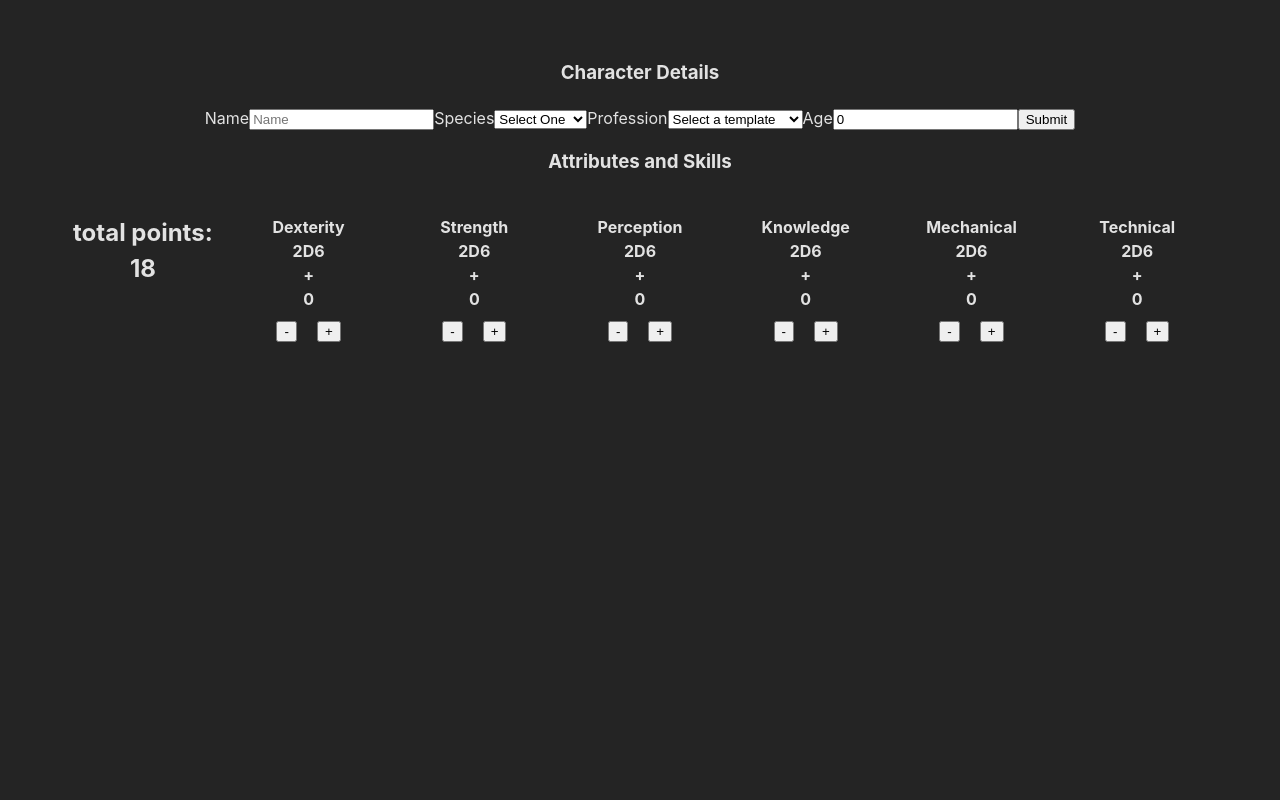
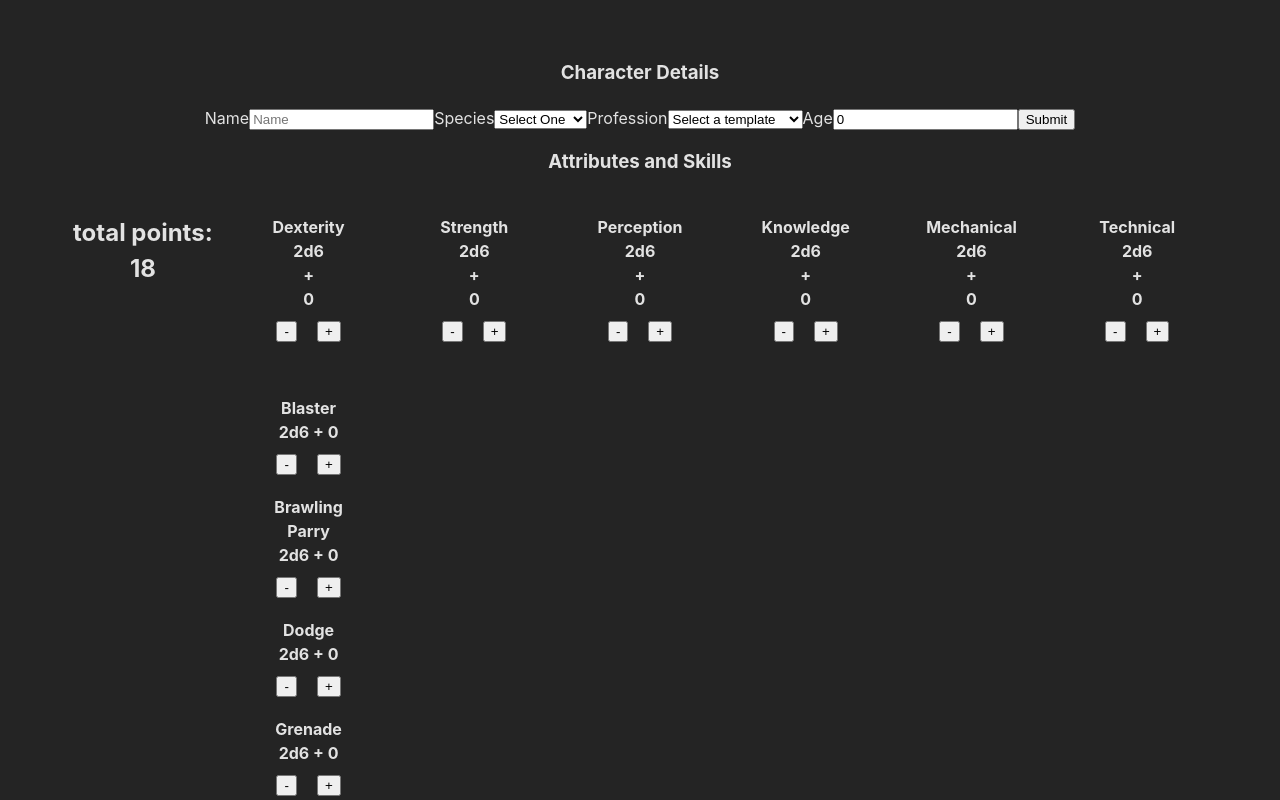
Before and after one commit to LujanSolo/rpg-adv-ts, a React (Vite) app: page / in a window 1280 px wide. Shown: the top 800 px of the page. Built offline with nearby package versions, Linux system fonts and the light colour scheme.

Commit message:
added modifier type to skillsList; rendered dexterity skills into dexterity column

```diff
--- a/src/components/AttributesAndSkills/index.tsx
+++ b/src/components/AttributesAndSkills/index.tsx
@@ -1,5 +1,5 @@
 import { useState, Dispatch, SetStateAction } from 'react';
-// import { skillsData, Skill } from './skillsList';
+import { skillsData, Skill } from './skillsList';
 import './styles.css';
 
 
@@ -76,15 +76,26 @@ export const AttributesAndSkills = () => {
       <h2>total points: <span>{totalPoints}</span></h2>
       <div>
         <h4>Dexterity</h4>
-        <h4>{(dexValue)}<span>D6</span></h4>
+        <h4>{(dexValue)}<span>d6</span></h4>
         <h4>+</h4>
         <h4>{dexModifier}</h4>
         <button onClick={() => handleDecrement(dexValue, dexModifier, setDexValue, setDexModifier)}>-</button>
         <button onClick={() => handleIncrement(dexValue, dexModifier, setDexValue, setDexModifier)}>+</button>
+        <div>
+          <br />
+          {skillsData.dexterity.map(skill => (
+            <div key={skill.name}>
+              <h4>{skill.name}</h4>
+              <h4>{skill.defaultValue(dexValue)}d6 + <span>{skill.defaultModifier(dexModifier)}</span></h4>
+              <button>-</button>
+              <button>+</button>
+            </div>
+          ))}
+        </div>
       </div>
       <div>
         <h4>Strength</h4>
-        <h4>{Math.abs(strValue)}<span>D6</span></h4>
+        <h4>{Math.abs(strValue)}<span>d6</span></h4>
         <h4>+</h4>
         <h4>{strModifier}</h4>
         <button onClick={() => handleDecrement(strValue, strModifier, setStrValue, setStrModifier)}>-</button>
@@ -92,7 +103,7 @@ export const AttributesAndSkills = () => {
       </div>
       <div>
         <h4>Perception</h4>
-        <h4>{Math.abs(percValue)}<span>D6</span></h4>
+        <h4>{Math.abs(percValue)}<span>d6</span></h4>
         <h4>+</h4>
         <h4>{percModifier}</h4>
         <button onClick={() => handleDecrement(percValue, percModifier, setPercValue, setPercModifier)}>-</button>
@@ -100,7 +111,7 @@ export const AttributesAndSkills = () => {
       </div>
       <div>
         <h4>Knowledge</h4>
-        <h4>{Math.abs(knowValue)}<span>D6</span></h4>
+        <h4>{Math.abs(knowValue)}<span>d6</span></h4>
         <h4>+</h4>
         <h4>{knowModifier}</h4>
         <button onClick={() => handleDecrement(knowValue, knowModifier, setKnowValue, setKnowModifier)}>-</button>
@@ -108,7 +119,7 @@ export const AttributesAndSkills = () => {
       </div>
       <div>
         <h4>Mechanical</h4>
-        <h4>{Math.abs(mechValue)}<span>D6</span></h4>
+        <h4>{Math.abs(mechValue)}<span>d6</span></h4>
         <h4>+</h4>
         <h4>{mechModifier}</h4>
         <button onClick={() => handleDecrement(mechValue, mechModifier, setMechValue, setMechModifier)}>-</button>
@@ -116,23 +127,12 @@ export const AttributesAndSkills = () => {
       </div>
       <div>
         <h4>Technical</h4>
-        <h4>{Math.abs(techValue)}<span>D6</span></h4>
+        <h4>{Math.abs(techValue)}<span>d6</span></h4>
         <h4>+</h4>
         <h4>{techModifier}</h4>
         <button onClick={() => handleDecrement(techValue, techModifier, setTechValue, setTechModifier)}>-</button>
         <button onClick={() => handleIncrement(techValue, techModifier, setTechValue, setTechModifier)}>+</button>
       </div>
-      {/* <div>
-        <h4>Skills</h4>
-        {skills.map(skill => (
-          <div key={skill.name}>
-            <h4>{skill.name}</h4>
-            <h4>{skill.value}</h4>
-            <button onClick={() => handleSkillDecrement(skill.name)}>-</button>
-            <button onClick={() => handleSkillIncrement(skill.name)}>+</button>
-          </div>
-        ))}
-        </div> */}
     </section>
   )
 };
```
Also changed, not shown: src/components/AttributesAndSkills/skillsList.ts (+16 -8 lines).
